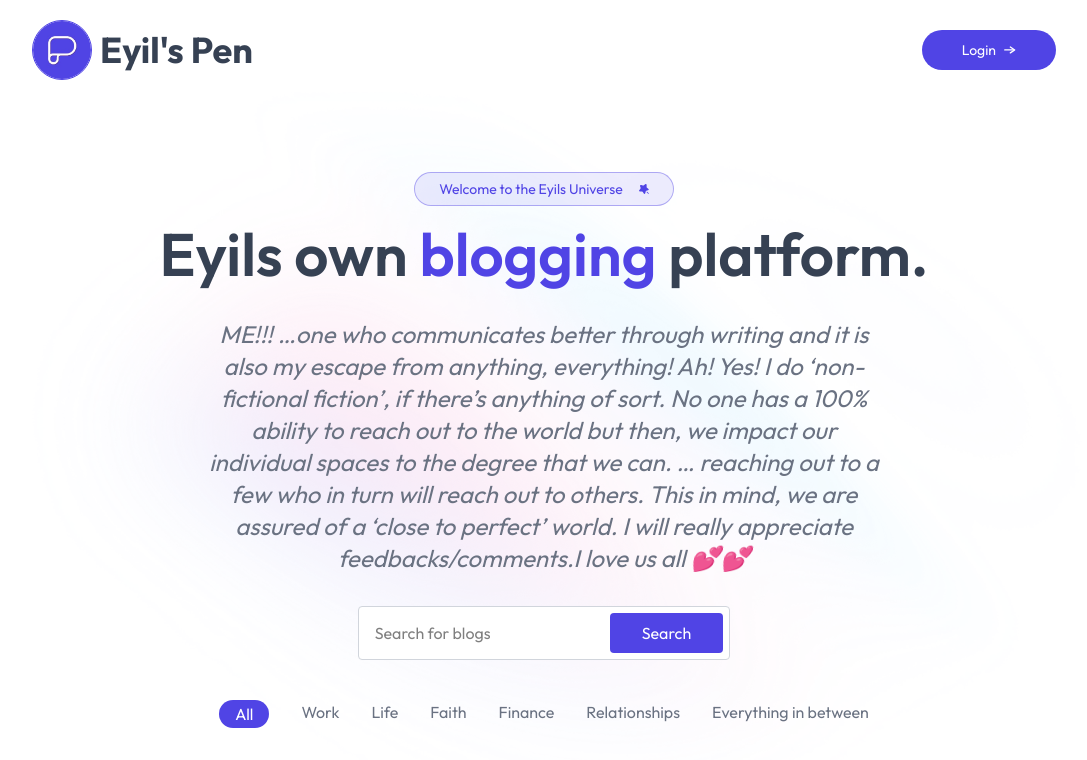
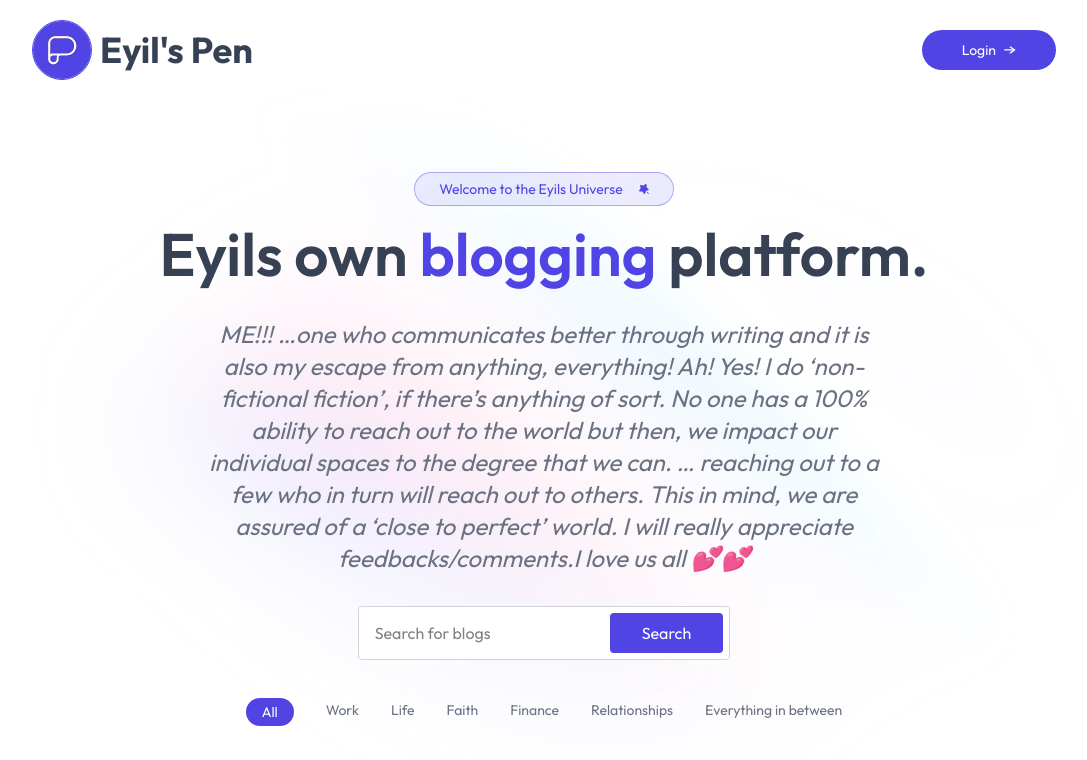
Before and after one commit to Xlence1624/Eyil-s_Pen, a React (Vite) app: page / in a window 1280 px wide. Shown: the top 760 px of the page, without its empty margins (96-1183 px from the left). Built offline with nearby package versions, Linux system fonts and the light colour scheme.

Commit message:
category layout fixed
Signed-off-by: Michael Orji <xlence1624@gmail.com>

```diff
--- a/src/components/Bloglist.jsx
+++ b/src/components/Bloglist.jsx
@@ -11,12 +11,12 @@ const Bloglist = () => {
 {
   blogCategories.map(
     (item) => (
-      <div key={item} className="relative ">
+      <div key={item} className="relative text-xs sm:text-sm ">
         <button
         onClick={()=>setMenu(item)}
         className={`cursor-pointer text-gray-500 ${menu === item && "text-white px-4 pt-0.5"}`}>
           {item}
-          {menu === item && (    <motion.div layoutId='underline' transition={{type: 'sping', stiffness: 500, damping: 30}}className="absolute left-0 right-0 top-0 h-7 -z-1 bg-primary rounded-full">
+          {menu === item && (    <motion.div layoutId='underline' transition={{type: 'sping', stiffness: 500, damping: 30}}className="absolute left-0 right-0 -top-1 sm:-top-0.5 h-7 -z-1 bg-primary rounded-full">
 
           </motion.div>)}
 
```
